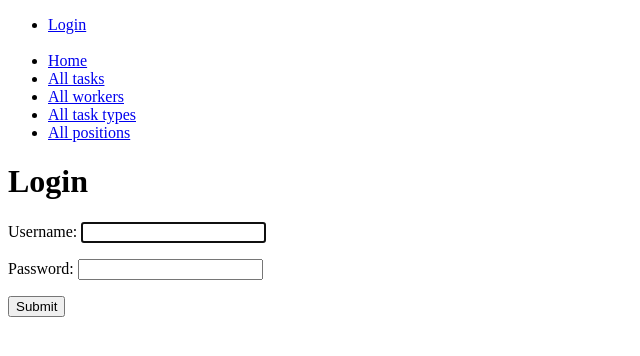
After one commit to MarekBiela/IT-company-task-manager, a Django app: page /accounts/login/ in a window 1280 px wide. The commit adds this page. Shown: the top 356 px of the page, without its empty margins (0-640 px from the left). Run offline with Django 5.2, Linux system fonts and the light colour scheme.

Commit message:
add login page

```diff
--- a/IT_company_task_manager/settings.py
+++ b/IT_company_task_manager/settings.py
@@ -39,6 +39,8 @@ INSTALLED_APPS = [
     "django.contrib.staticfiles",
     "tasks",
 ]
+
+LOGIN_REDIRECT_URL = "/"
 
 MIDDLEWARE = [
     "django.middleware.security.SecurityMiddleware",
--- a/IT_company_task_manager/urls.py
+++ b/IT_company_task_manager/urls.py
@@ -21,4 +21,5 @@ from django.urls import path, include
 urlpatterns = [
     path("admin/", admin.site.urls),
     path("", include("tasks.urls", namespace="tasks")),
+    path("accounts/", include("django.contrib.auth.urls")),
 ]
--- a/templates/includes/sidebar.html
+++ b/templates/includes/sidebar.html
@@ -3,7 +3,7 @@
     <li>username</li>
     <li>Logout</li>
   {% else %}
-    <li>Login</li>
+    <li><a href="{% url 'login' %}">Login</a></li>
   {% endif %}
   <br>
   <li><a href="{% url 'tasks:index' %}">Home</a></li>
--- /dev/null
+++ b/templates/registration/login.html
@@ -0,0 +1,13 @@
+{% extends "base.html" %}
+
+{% block content %}
+  <h1>Login</h1>
+  {% if form.errors %}
+    <p>Incorrect username or password.</p>
+  {% endif %}
+  <form method="post" action="{% url 'login' %}">
+    {% csrf_token %}
+    {{ form.as_p }}
+    <input type="submit" value="Submit">
+  </form>
+{% endblock %}
```
